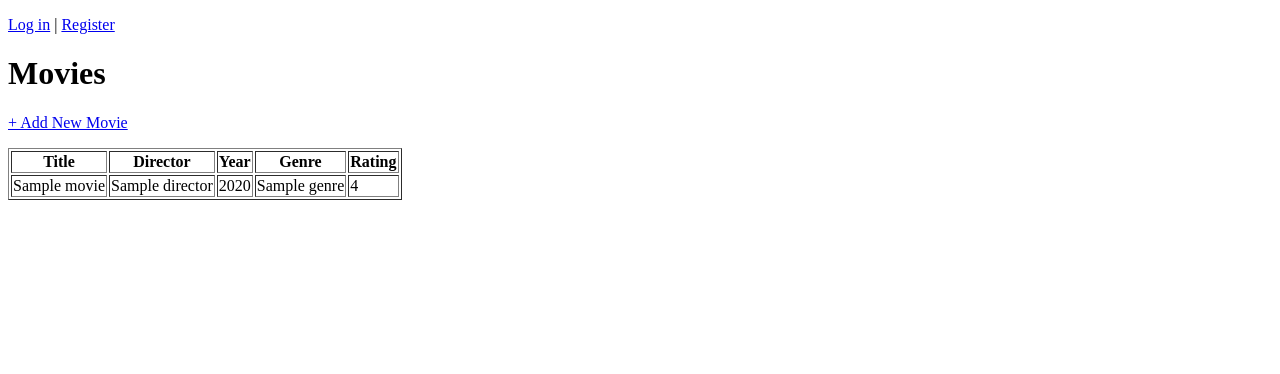
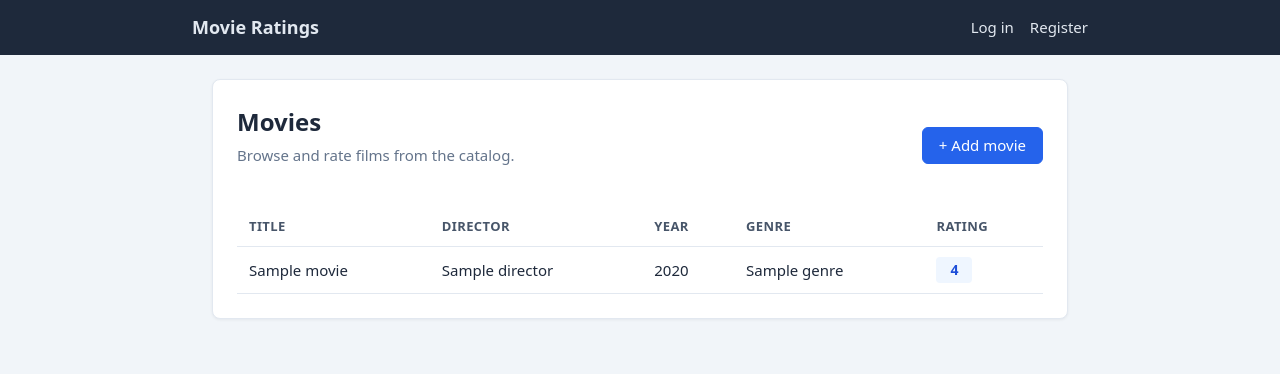
Before and after one commit to NickNaskida/design-patterns-final-project, a Django app: template movies/templates/movies/movie_list.html in a window 1280 px wide. Shown: the top 374 px of the page. Run offline with Django 3.2, Linux system fonts and the light colour scheme; the template is opened without the code that fills it: most values are stand-ins (such as "Sample title", 1, 10 or a date in 2020).

Commit message:
refactor: update templates for login, register, and movie management
- Converted HTML files to use Django template inheritance with a new base template.
- Enhanced forms in login, register, and add movie pages for better structure and styling.
- Added CSS for improved layout and design consistency across the application.
- Updated movie list page to include a more user-friendly display and navigation.

```diff
--- a/movieratings/settings.py
+++ b/movieratings/settings.py
@@ -56,7 +56,7 @@ ROOT_URLCONF = 'movieratings.urls'
 TEMPLATES = [
     {
         'BACKEND': 'django.template.backends.django.DjangoTemplates',
-        'DIRS': [],
+        'DIRS': [BASE_DIR / 'templates'],
         'APP_DIRS': True,
         'OPTIONS': {
             'context_processors': [
@@ -118,6 +118,8 @@ USE_TZ = True
 
 STATIC_URL = 'static/'
 
+STATICFILES_DIRS = [BASE_DIR / 'static']
+
 
 # Authentication
 # https://docs.djangoproject.com/en/6.0/topics/auth/default/
--- a/movies/templates/movies/movie_list.html
+++ b/movies/templates/movies/movie_list.html
@@ -1,28 +1,20 @@
-<!DOCTYPE html>
-<html>
-<head>
-    <meta charset="UTF-8">
-    <title>Movies</title>
-</head>
-<body>
-    {% if user.is_authenticated %}
-    <p>
-        {{ user.get_full_name|default:user.username }}
-        <form method="post" action="{% url 'logout' %}" style="display:inline">
-            {% csrf_token %}
-            <button type="submit">Log out</button>
-        </form>
-    </p>
-    {% else %}
-    <p><a href="{% url 'login' %}">Log in</a> | <a href="{% url 'register' %}">Register</a></p>
-    {% endif %}
+{% extends "base.html" %}
 
-    <h1>Movies</h1>
+{% block title %}Movies — Movie Ratings{% endblock %}
 
-    <p><a href="{% url 'add_movie' %}">+ Add New Movie</a></p>
+{% block content %}
+<div class="card">
+    <div class="toolbar">
+        <div>
+            <h1 class="page-title">Movies</h1>
+            <p class="page-lead">Browse and rate films from the catalog.</p>
+        </div>
+        <a class="btn btn-primary" href="{% url 'add_movie' %}">+ Add movie</a>
+    </div>
 
     {% if movies %}
-    <table border="1">
+    <table class="data-table">
+        <thead>
             <tr>
                 <th>Title</th>
                 <th>Director</th>
@@ -30,18 +22,21 @@
                 <th>Genre</th>
                 <th>Rating</th>
             </tr>
+        </thead>
+        <tbody>
             {% for movie in movies %}
             <tr>
                 <td>{{ movie.title }}</td>
                 <td>{{ movie.director }}</td>
                 <td>{{ movie.release_year }}</td>
                 <td>{{ movie.genre }}</td>
-            <td>{{ movie.average_rating }}</td>
+                <td><span class="rating-badge">{{ movie.average_rating }}</span></td>
             </tr>
             {% endfor %}
+        </tbody>
     </table>
     {% else %}
-    <p>no movies yet — run seed_movies</p>
+    <p class="empty-state">No movies yet — run <code>python manage.py seed_movies</code></p>
     {% endif %}
-</body>
-</html>
+</div>
+{% endblock %}
--- /dev/null
+++ b/static/css/app.css
@@ -0,0 +1,283 @@
+*,
+*::before,
+*::after {
+  box-sizing: border-box;
+}
+
+body {
+  margin: 0;
+  font-family: system-ui, -apple-system, "Segoe UI", Roboto, sans-serif;
+  font-size: 1rem;
+  line-height: 1.5;
+  color: #1e293b;
+  background: #f1f5f9;
+}
+
+a {
+  color: #2563eb;
+  text-decoration: none;
+}
+
+a:hover {
+  text-decoration: underline;
+}
+
+.site-header {
+  background: #1e293b;
+  color: #f8fafc;
+  padding: 0.875rem 1.25rem;
+}
+
+.site-header a {
+  color: #e2e8f0;
+}
+
+.site-header a:hover {
+  color: #fff;
+}
+
+.header-inner {
+  max-width: 56rem;
+  margin: 0 auto;
+  display: flex;
+  flex-wrap: wrap;
+  align-items: center;
+  justify-content: space-between;
+  gap: 0.75rem;
+}
+
+.brand {
+  font-weight: 600;
+  font-size: 1.125rem;
+  color: #f8fafc;
+  text-decoration: none;
+}
+
+.brand:hover {
+  color: #fff;
+  text-decoration: none;
+}
+
+.header-nav {
+  display: flex;
+  flex-wrap: wrap;
+  align-items: center;
+  gap: 0.75rem 1rem;
+  font-size: 0.9375rem;
+}
+
+.user-label {
+  color: #cbd5e1;
+}
+
+.page {
+  max-width: 56rem;
+  margin: 1.5rem auto;
+  padding: 0 1.25rem 2rem;
+}
+
+.card {
+  background: #fff;
+  border: 1px solid #e2e8f0;
+  border-radius: 8px;
+  padding: 1.5rem;
+  box-shadow: 0 1px 3px rgba(15, 23, 42, 0.06);
+}
+
+.card-narrow {
+  max-width: 26rem;
+  margin: 0 auto;
+}
+
+.page-title {
+  margin: 0 0 0.25rem;
+  font-size: 1.5rem;
+  font-weight: 600;
+}
+
+.page-lead {
+  margin: 0 0 1.25rem;
+  color: #64748b;
+  font-size: 0.9375rem;
+}
+
+.toolbar {
+  display: flex;
+  flex-wrap: wrap;
+  align-items: center;
+  justify-content: space-between;
+  gap: 0.75rem;
+  margin-bottom: 1.25rem;
+}
+
+.btn {
+  display: inline-block;
+  padding: 0.5rem 1rem;
+  font-size: 0.9375rem;
+  font-family: inherit;
+  font-weight: 500;
+  line-height: 1.25;
+  border-radius: 6px;
+  border: 1px solid transparent;
+  cursor: pointer;
+  text-decoration: none;
+}
+
+.btn:hover {
+  text-decoration: none;
+}
+
+.btn-primary {
+  background: #2563eb;
+  color: #fff;
+  border-color: #2563eb;
+}
+
+.btn-primary:hover {
+  background: #1d4ed8;
+  border-color: #1d4ed8;
+  color: #fff;
+}
+
+.btn-ghost {
+  background: transparent;
+  color: #e2e8f0;
+  border-color: #475569;
+  padding: 0.35rem 0.75rem;
+  font-size: 0.875rem;
+}
+
+.btn-ghost:hover {
+  background: #334155;
+  color: #fff;
+}
+
+.inline-form {
+  display: inline;
+}
+
+.data-table {
+  width: 100%;
+  border-collapse: collapse;
+  font-size: 0.9375rem;
+}
+
+.data-table th,
+.data-table td {
+  padding: 0.625rem 0.75rem;
+  text-align: left;
+  border-bottom: 1px solid #e2e8f0;
+}
+
+.data-table th {
+  font-weight: 600;
+  color: #475569;
+  font-size: 0.8125rem;
+  text-transform: uppercase;
+  letter-spacing: 0.03em;
+}
+
+.data-table tbody tr:hover {
+  background: #f8fafc;
+}
+
+.rating-badge {
+  display: inline-block;
+  min-width: 2.25rem;
+  padding: 0.15rem 0.5rem;
+  font-variant-numeric: tabular-nums;
+  font-weight: 600;
+  text-align: center;
+  background: #eff6ff;
+  color: #1d4ed8;
+  border-radius: 4px;
+  font-size: 0.875rem;
+}
+
+.empty-state {
+  margin: 0;
+  padding: 2rem 1rem;
+  text-align: center;
+  color: #64748b;
+  background: #f8fafc;
+  border-radius: 6px;
+  border: 1px dashed #cbd5e1;
+}
+
+.empty-state code {
+  font-size: 0.875rem;
+  background: #e2e8f0;
+  padding: 0.1rem 0.35rem;
+  border-radius: 3px;
+}
+
+.form-stack {
+  display: flex;
+  flex-direction: column;
+  gap: 1rem;
+}
+
+.form-stack p {
+  margin: 0;
+  display: flex;
+  flex-direction: column;
+  gap: 0.35rem;
+}
+
+.form-stack label {
+  font-weight: 500;
+  font-size: 0.875rem;
+  color: #475569;
+}
+
+.form-stack input,
+.form-stack select,
+.form-stack textarea {
+  padding: 0.5rem 0.625rem;
+  font-size: 1rem;
+  font-family: inherit;
+  border: 1px solid #cbd5e1;
+  border-radius: 6px;
+  max-width: 100%;
+}
+
+.form-stack input:focus,
+.form-stack select:focus,
+.form-stack textarea:focus {
+  outline: 2px solid #93c5fd;
+  outline-offset: 1px;
+  border-color: #2563eb;
+}
+
+.form-stack .helptext,
+.form-stack ul {
+  margin: 0;
+  padding: 0;
+  list-style: none;
+  font-size: 0.8125rem;
+  color: #64748b;
+}
+
+.form-stack .errorlist {
+  color: #b91c1c;
+}
+
+.form-actions {
+  margin-top: 0.5rem;
+  display: flex;
+  flex-wrap: wrap;
+  gap: 0.75rem;
+  align-items: center;
+}
+
+.form-footer {
+  margin-top: 1.25rem;
+  padding-top: 1rem;
+  border-top: 1px solid #e2e8f0;
+  font-size: 0.9375rem;
+  color: #64748b;
+}
+
+.back-link {
+  font-size: 0.9375rem;
+}
--- /dev/null
+++ b/templates/base.html
@@ -0,0 +1,33 @@
+{% load static %}
+<!DOCTYPE html>
+<html lang="en">
+<head>
+    <meta charset="UTF-8">
+    <meta name="viewport" content="width=device-width, initial-scale=1">
+    <title>{% block title %}Movie Ratings{% endblock %}</title>
+    <link rel="stylesheet" href="{% static 'css/app.css' %}">
+</head>
+<body>
+    <header class="site-header">
+        <div class="header-inner">
+            <a class="brand" href="{% url 'movie_list' %}">Movie Ratings</a>
+            <nav class="header-nav">
+                {% if user.is_authenticated %}
+                <span class="user-label">{{ user.get_full_name|default:user.username }}</span>
+                <form class="inline-form" method="post" action="{% url 'logout' %}">
+                    {% csrf_token %}
+                    <button type="submit" class="btn btn-ghost">Log out</button>
+                </form>
+                {% else %}
+                <a href="{% url 'login' %}">Log in</a>
+                <a href="{% url 'register' %}">Register</a>
+                {% endif %}
+            </nav>
+        </div>
+    </header>
+
+    <main class="page">
+        {% block content %}{% endblock %}
+    </main>
+</body>
+</html>
```
Also changed, not shown: accounts/templates/accounts/login.html (+15 -13 lines), accounts/templates/accounts/register.html (+15 -13 lines), movies/templates/movies/add_movie.html (+16 -13 lines). Lines whose indentation alone changed are shown as unchanged.
